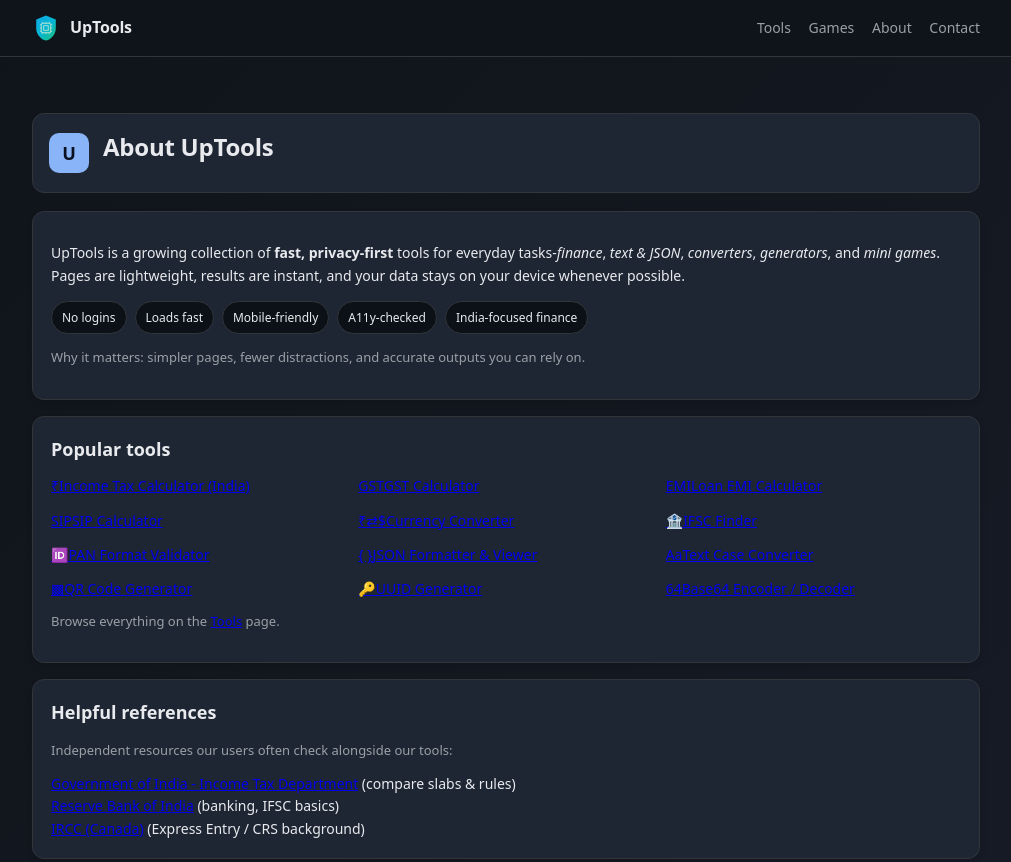
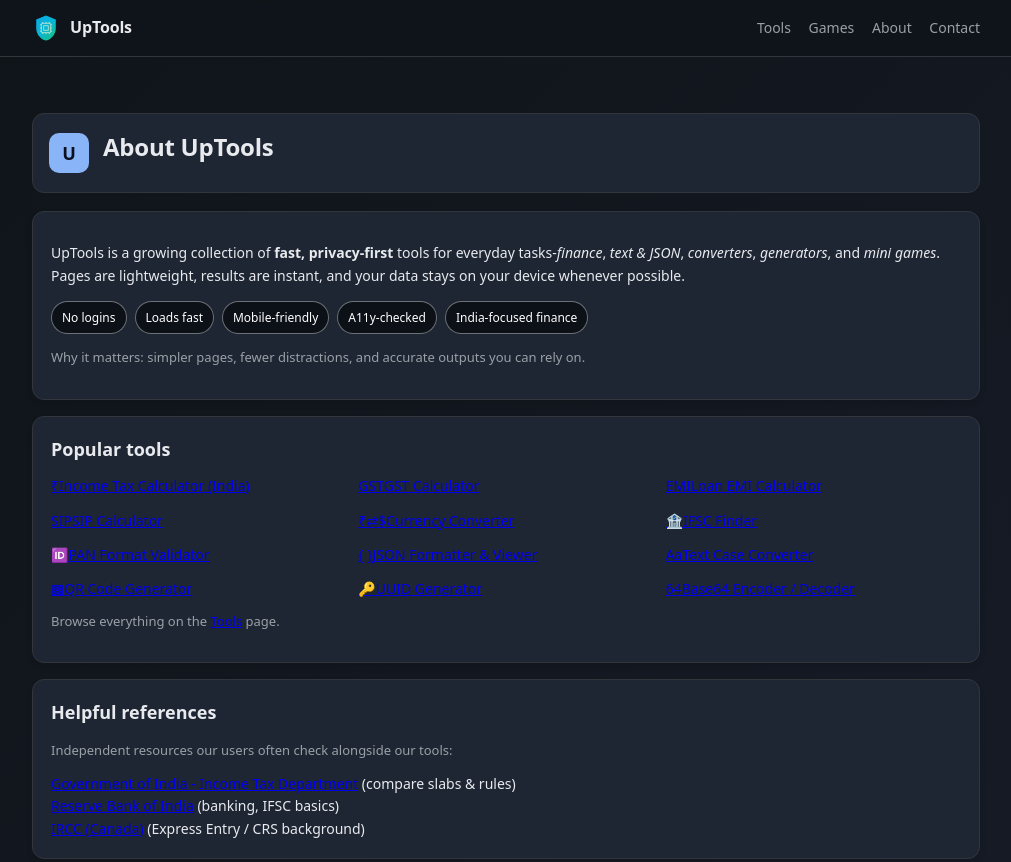
Before and after one commit to pushpander1010/income_tax_tool, a website: page about/index.html in a window 1280 px wide. Shown: the top 862 px of the page, without its empty margins (134-1145 px from the left). Drawn offline with Linux system fonts and the light colour scheme.

Commit message:
improved tools

```diff
--- a/public/style.css
+++ b/public/style.css
@@ -199,3 +199,7 @@
   .card:hover{ transform:none; box-shadow:var(--shadow); }
   .btn:hover{ transform:none; box-shadow:none; }
 }
+.chip {
+  color: #ffffff; /* increase contrast */
+  border-color: rgba(255,255,255,0.4);
+}
--- a/style.css
+++ b/style.css
@@ -199,3 +199,7 @@
   .card:hover{ transform:none; box-shadow:var(--shadow); }
   .btn:hover{ transform:none; box-shadow:none; }
 }
+.chip {
+  color: #ffffff; /* increase contrast */
+  border-color: rgba(255,255,255,0.4);
+}
```
Also changed, not shown: sip-calculator/index.html (+3 -9 lines).
